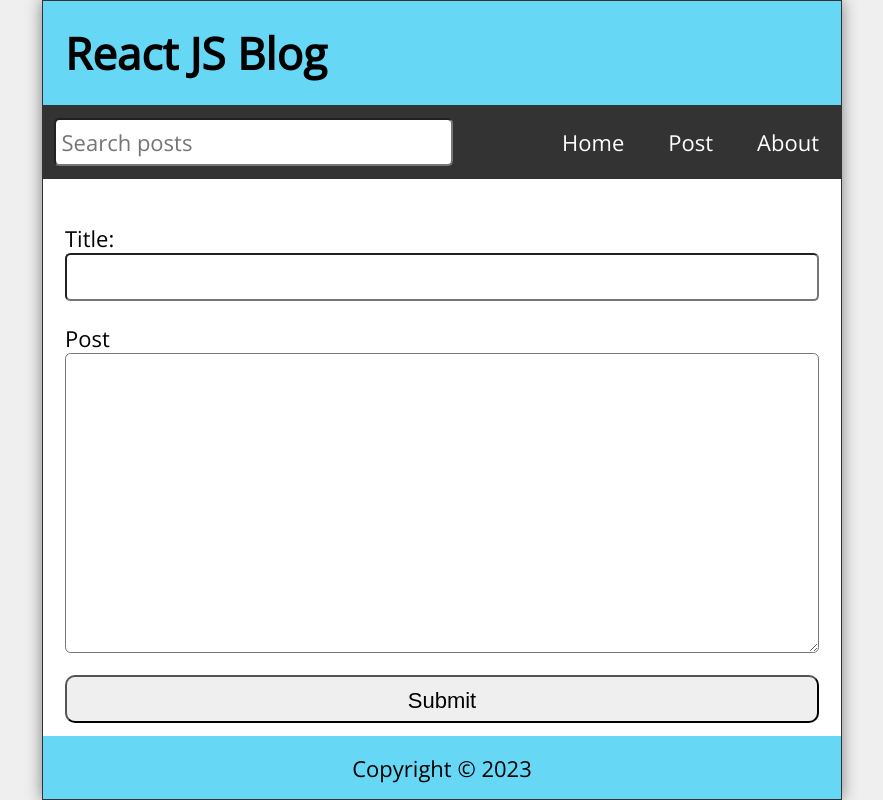
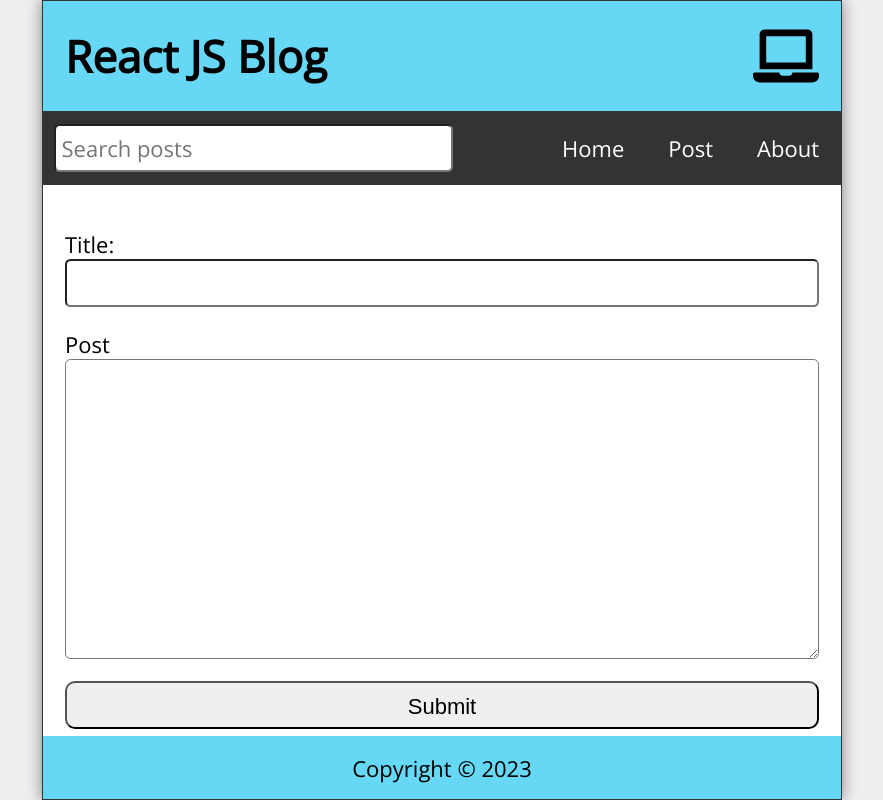
Before and after one commit to Sarlin-7757/BlogReact, a React (Create React App) app: page /post in a window 1280 px wide. Shown: the whole page, without its empty margins (198-1081 px from the left). Built offline with nearby package versions, Linux system fonts and the light colour scheme; data requests are answered from the project's data file.

Commit message:
added custom hook

```diff
--- a/package.json
+++ b/package.json
@@ -10,6 +10,7 @@
     "date-fns": "^2.29.3",
     "react": "^18.2.0",
     "react-dom": "^18.2.0",
+    "react-icons": "^4.8.0",
     "react-router-dom": "^6.9.0",
     "react-scripts": "5.0.1",
     "web-vitals": "^2.1.4"
--- a/src/App.js
+++ b/src/App.js
@@ -11,6 +11,8 @@
 import {useState , useEffect } from 'react';
 import {format} from 'date-fns';
 import api from './api/posts';
+import useWindowSize from './hooks/useWindowSize';
+import useAxiosFetch from './hooks/useAxiosFetch';
 
 const App = () =>{
   const [posts , setPosts] = useState([]);
@@ -21,26 +23,36 @@
   const [editTitle , setEditTitle] = useState([]);
   const [editBody , setEditBody] = useState('');
   const navigate  = useNavigate();
+  const {width} = useWindowSize();
+
+  const {data , fetchError , isLoading} = useAxiosFetch('http://localhost:3500/posts');
+
+  // useEffect(() =>{
+  //   const fetchPosts = async () =>{
+  //     try{
+  //       const response = await api.get('/posts'); // NOTE: api is the instance of axios
+  //       setPosts(response.data);
+  //     }catch(err){
+  //       if(err.response){
+  //          // NOT IN THE 200 RESPONSE RANGE
+  //         console.log(err.response.data);
+  //         console.log(err.response.status);
+  //         console.log(err.response.headers);
+  //       }else{
+  //         console.log(`Error: ${err.message}`);
+  //       }
+  //     }
+  //   }
+
+  //   fetchPosts();
+  // },[])
+
+// _____________________________ USING CUSTOM FETCH HOOK_______________
 
   useEffect(() =>{
-    const fetchPosts = async () =>{
-      try{
-        const response = await api.get('/posts'); // NOTE: api is the instance of axios
-        setPosts(response.data);
-      }catch(err){
-        if(err.response){
-           // NOT IN THE 200 RESPONSE RANGE
-          console.log(err.response.data);
-          console.log(err.response.status);
-          console.log(err.response.headers);
-        }else{
-          console.log(`Error: ${err.message}`);
-        }
-      }
-    }
+    setPosts(data);
+  } , [data]);
 
-    fetchPosts();
-  },[])
 
   useEffect(() => {
     const filteredResults = posts.filter(post =>
@@ -97,6 +109,7 @@
   <div className='App'>
     <Header
       title= 'React JS Blog'
+      width={width}
     />
     <Nav
       search={search}
@@ -104,7 +117,10 @@
      />
       <Routes>
         <Route path="/" element={<Home
-        posts={searchResults} />}/>
+        posts={searchResults}
+         fetchError={fetchError}
+         isLoading = {isLoading}
+        />}/>
         <Route path='post' element={<NewPost
           handleSubmit = {handleSubmit}
           postTitle  = {postTitle}
--- a/src/Header.jsx
+++ b/src/Header.jsx
@@ -1,11 +1,14 @@
 import React from 'react'
-
-const Header = ({title}) => {
+import {FaLaptop , FaTabletAlt, FaMobileAlt} from 'react-icons/fa';
+const Header = ({title , width}) => {
   return (
     <header  className='Header'>
        <h1>{title}</h1>
+       {width < 768 ? <FaMobileAlt />
+        : width< 992 ? <FaTabletAlt />
+        : <FaLaptop /> }
     </header>
   )
 }
 
-export default Header
+export default Header;
--- a/src/Home.jsx
+++ b/src/Home.jsx
@@ -1,16 +1,23 @@
 import React from 'react';
 import Feed from './Feed';
 
-const Home = ({posts}) => {
+const Home = ({posts , isLoading , fetchError}) => {
   return (
     <main className='Home'>
-       {posts.length? (
+       {/* {posts.length? (
           <Feed posts = {posts} />
        ):(
         <p style={{marginTop:'2rem'}}>
           No posts to display
         </p>
-       )}
+       )} */}
+{/*
+       _____________USING CUSTOM AXIOS HOOK _____________ */}
+
+       {isLoading && <p className='statusMsg'>Loading posts...</p>}
+       {!isLoading && fetchError && <p className ="statusMsg" style={{color:'red'}}>{fetchError}</p>}
+       {!isLoading && !fetchError && (posts.length ? <Feed posts = {posts}/> : <p className='statusMsg'>No posts to display</p>)}
+
     </main>
   )
 }
--- /dev/null
+++ b/src/hooks/useAxiosFetch.jsx
@@ -0,0 +1,46 @@
+import {useState , useEffect} from 'react';
+import axios from 'axios';
+
+
+const useAxiosFetch = (dataUrl)  =>{
+    const  [data , setData] = useState([]);
+    const [fetchError , setFetchError] = useState(null);
+    const [isLoading , setIsLoading] = useState(false);
+
+    useEffect(() =>{
+        let isMounted = true;
+        const source = new AbortController();
+
+        const fetchData = async(url) =>{
+            setIsLoading(true);
+            try{
+                const response = await axios.get(url,{
+                    signal: source.signal
+                });
+                if(isMounted){
+                    setData(response.data);
+                    setFetchError(null);
+                }
+            }catch(err){
+                if(isMounted){
+                    setFetchError(err.message);
+                    setData([]);
+                }
+            }finally{
+                isMounted && setTimeout(() => setIsLoading(false) , 2000);
+            }
+        }
+        fetchData(dataUrl);
+
+        const cleanUp = () =>{
+            console.log('clean up function')
+            isMounted = false;
+            source.cancel();
+        }
+        return cleanUp;
+    } , [dataUrl]);
+
+    return {data , fetchError , isLoading};
+}
+
+export default useAxiosFetch;
--- /dev/null
+++ b/src/hooks/useWindowSize.jsx
@@ -0,0 +1,33 @@
+import {useState , useEffect} from 'react';
+
+const useWindowSize = () =>{
+    const [windowSize ,setWindowSize] = useState({
+        width:undefined,
+        height: undefined
+    });
+
+    useEffect(() =>{
+
+        const handleResize = () =>{
+            setWindowSize({
+                width: window.innerWidth,
+                height: window.innerHeight
+            });
+        }
+
+        handleResize();
+
+        window.addEventListener('resize' , handleResize)
+
+        const cleanUp = () =>{
+            console.log('runs if a useEffect dep changes');
+            window.removeEventListener('resize', handleResize);
+        }
+        return cleanUp;
+
+    },[])
+
+    return windowSize;
+}
+
+export default useWindowSize;
```
Also changed, not shown: 1 other file (tests, documents, lock files or other folders).
